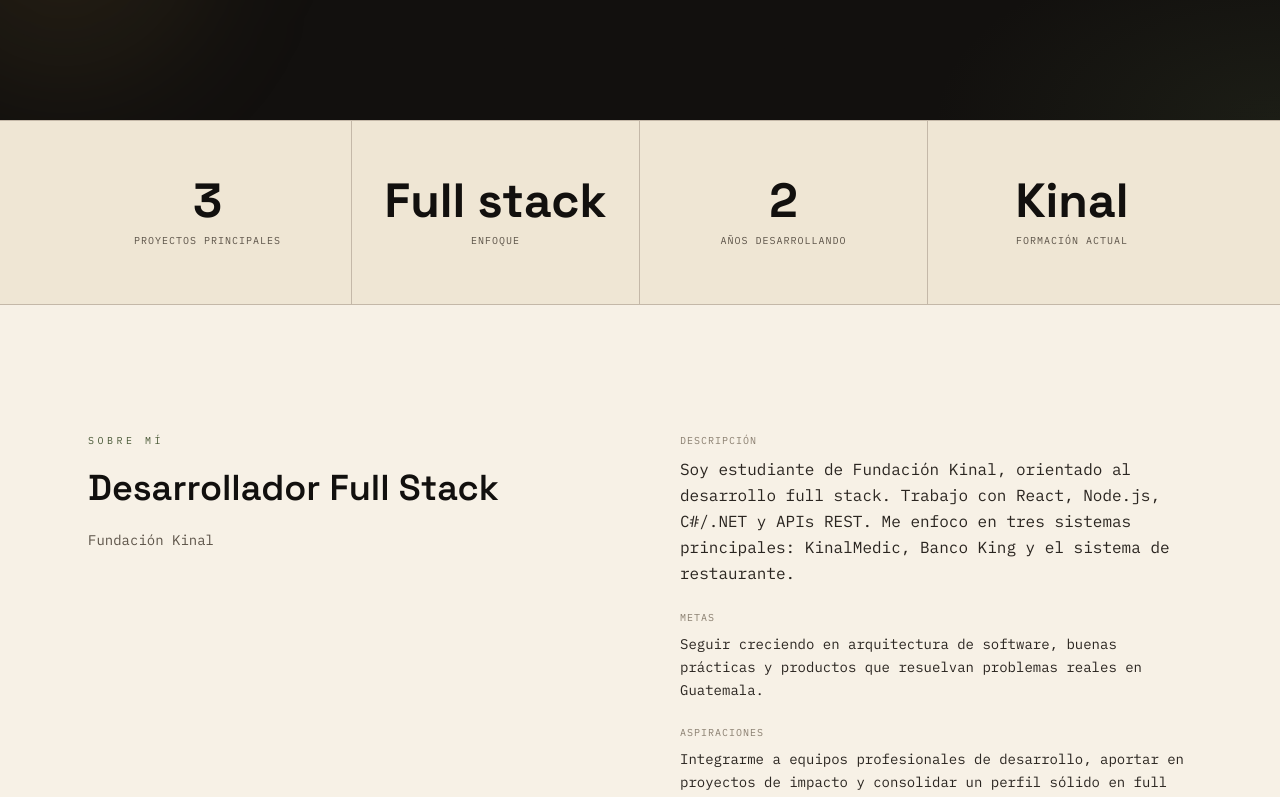
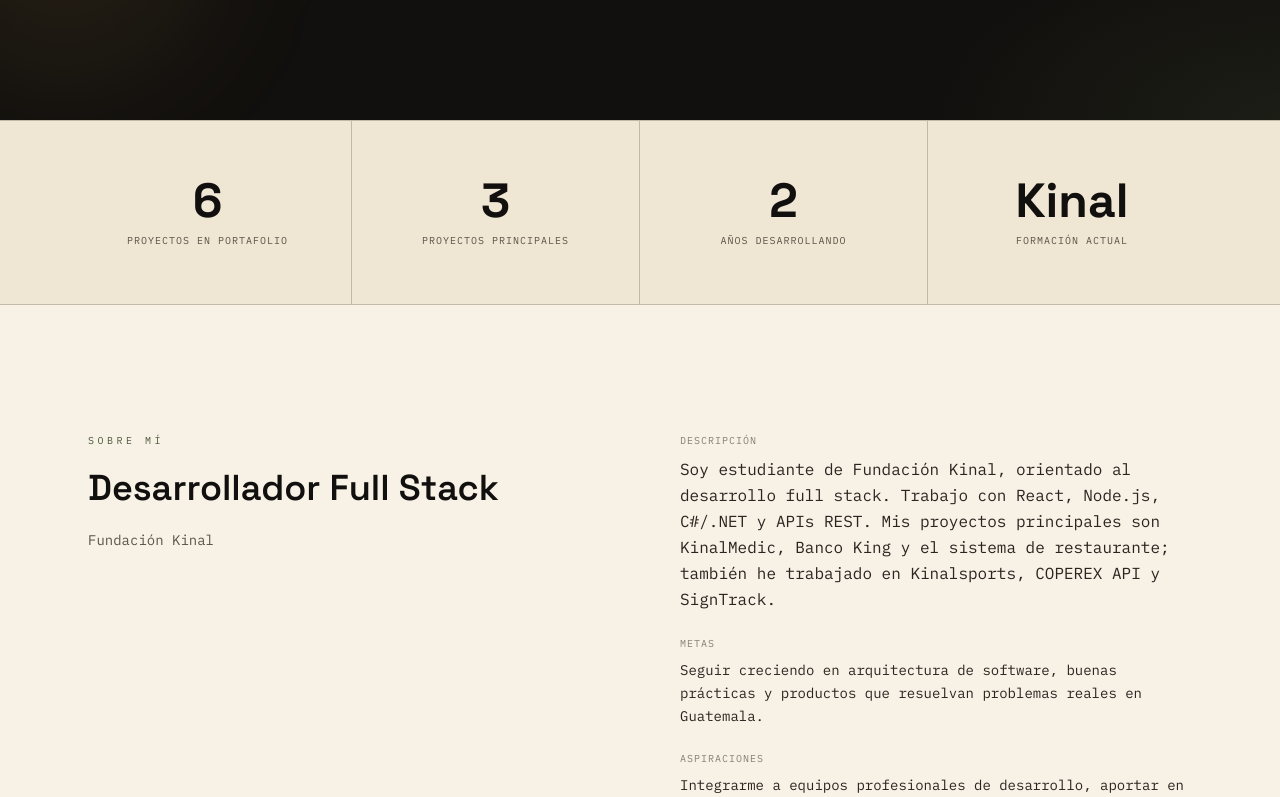
Before and after one commit to jcano-2024386/portfolio, a React (Vite) app: page / in a window 1280 px wide. Shown: the part 680-1477 px from the top of the page. Built offline with nearby package versions, Linux system fonts and the light colour scheme.

Commit message:
Remove AuthService from portfolio project list.

```diff
--- a/src/data/profile.js
+++ b/src/data/profile.js
@@ -19,7 +19,7 @@
   welcome:
     "Bienvenido. Aquí encontrarás una muestra de mi trabajo como desarrollador full stack.",
   intro:
-    "Soy estudiante de Fundación Kinal, orientado al desarrollo full stack. Trabajo con React, Node.js, C#/.NET y APIs REST. Me enfoco en tres sistemas principales: KinalMedic, Banco King y el sistema de restaurante.",
+    "Soy estudiante de Fundación Kinal, orientado al desarrollo full stack. Trabajo con React, Node.js, C#/.NET y APIs REST. Mis proyectos principales son KinalMedic, Banco King y el sistema de restaurante; también he trabajado en Kinalsports, COPEREX API y SignTrack.",
   goals:
     "Seguir creciendo en arquitectura de software, buenas prácticas y productos que resuelvan problemas reales en Guatemala.",
   aspirations:
@@ -27,8 +27,8 @@
   capabilities:
     "Diseño de APIs REST, autenticación JWT, interfaces React, MongoDB/SQL, C#/.NET, Docker, microservicios y metodología Scrum.",
   stats: [
+    { value: "6", label: "Proyectos en portafolio" },
     { value: "3", label: "Proyectos principales" },
-    { value: "Full stack", label: "Enfoque" },
     { value: "2", label: "Años desarrollando" },
     { value: "Kinal", label: "Formación actual" },
   ],
@@ -61,6 +61,13 @@
       detail:
         "Coordinación de sprints, backend, modelado de datos y APIs en enfermería institucional, banca digital y gestión de restaurantes. Enfoque en JWT, MongoDB y microservicios .NET.",
     },
+    {
+      title: "Proyectos full stack y backend",
+      place: "Kinal — Taller / PMA",
+      period: "2025 — 2026",
+      detail:
+        "Desarrollo de Kinalsports, COPEREX API y SignTrack. APIs REST, paneles React y microservicios.",
+    },
   ],
   tools: ["Cursor", "Docker", "Git", "Postman", "VS Code", "Notion", "Vercel"],
 }
--- a/src/data/projects.js
+++ b/src/data/projects.js
@@ -1,8 +1,14 @@
 export const categories = [
   { id: "all", label: "Todos" },
   { id: "featured", label: "Destacados" },
+  { id: "backend", label: "Backend" },
+  { id: "frontend", label: "Frontend" },
 ]
 
+/**
+ * Núcleo: KinalMedic, Banco King, Sistema de Restaurante.
+ * Complemento (repo Josue / práctica): Kinalsports, COPEREX, SignTrack.
+ */
 export const projects = [
   {
     id: "kinalmedic",
@@ -77,4 +83,75 @@
       { label: "App icon", tone: "moss", image: "/screenshots/projects/kfood-icon.jpeg" },
     ],
   },
+  {
+    id: "kinalsports",
+    name: "Kinalsports",
+    category: "featured",
+    featured: true,
+    hasUi: true,
+    description:
+      "Plataforma de gestión deportiva: reservas de campos, torneos, equipos y panel administrativo. Monorepo con autenticación, API admin y cliente React.",
+    learned: [
+      "Arquitectura monorepo",
+      "JWT entre servicios",
+      "React 19 + Vite + Tailwind",
+      "Upload con Cloudinary",
+    ],
+    stack: ["React 19", "Node.js", "MongoDB", "JWT", "Cloudinary"],
+    github: "https://github.com/jcano-2024386/Kinalsports",
+    demo: null,
+    year: "2026",
+    impact: "Arquitectura real con auth-service y server-admin.",
+    screenshots: [
+      { label: "Marca / panel", tone: "ink", image: "/screenshots/projects/kinalsports-logo.png" },
+      { label: "Reservas UI", tone: "moss", image: "/screenshots/kinalsports-reservas.svg" },
+    ],
+  },
+  {
+    id: "coperex",
+    name: "COPEREX API",
+    category: "backend",
+    featured: true,
+    hasUi: false,
+    description:
+      "API REST para la feria Interfer: registro de empresas, filtros, reportes Excel y administración con JWT, rate limiting y validación.",
+    learned: [
+      "API REST versionada",
+      "Seguridad JWT, bcrypt, helmet",
+      "Reportes Excel",
+      "Documentación Postman",
+    ],
+    stack: ["Node.js", "Express", "MongoDB", "JWT", "ExcelJS"],
+    github: "https://github.com/jcano-2024386/COPEREX-API",
+    demo: null,
+    year: "2026",
+    impact: "API segura lista para uso académico.",
+    screenshots: [
+      { label: "Código / API", tone: "moss", image: "/screenshots/coperex-code.svg" },
+    ],
+  },
+  {
+    id: "signtrack",
+    name: "SignTrack",
+    category: "featured",
+    featured: true,
+    hasUi: true,
+    description:
+      "Aplicación inclusiva tipo Teams con reconocimiento de lenguaje de señas. Microservicios C#, React, MediaPipe y Docker.",
+    learned: [
+      "Microservicios .NET",
+      "Integración MediaPipe / IA",
+      "Contratos JWT entre servicios",
+      "Frontend React para videollamada",
+    ],
+    stack: ["C#", "React", "MediaPipe", "Docker", "PostgreSQL"],
+    github: "https://github.com/jcano-2024386/SignTrack",
+    demo: null,
+    year: "2026",
+    impact: "Accesibilidad e inclusión.",
+    screenshots: [
+      { label: "Chat", tone: "ink", image: "/screenshots/signtrack-chat.svg" },
+      { label: "Reconocimiento", tone: "cream", image: "/screenshots/signtrack-ia.svg" },
+    ],
+  },
 ]
```
